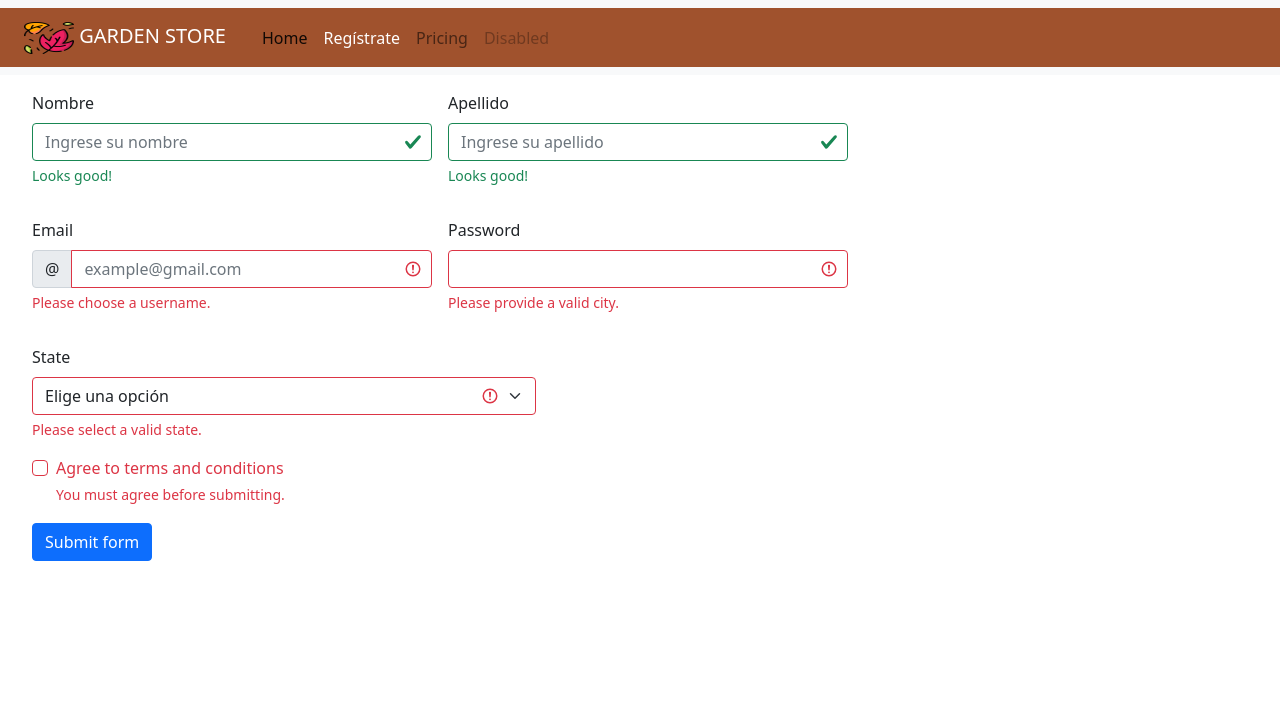
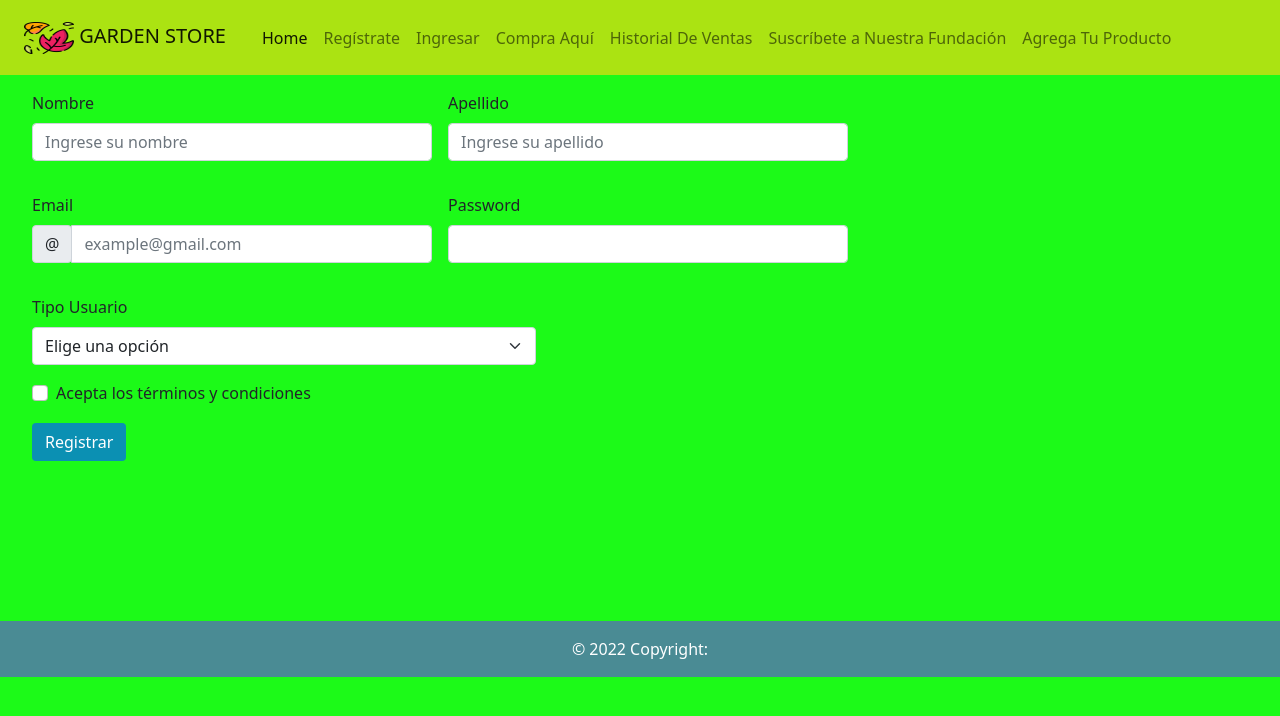
Before and after one commit to LuisSaavedra023/Tienda_Jardineria_Garden_Store, a Django app: page /registro/ in a window 1280 px wide. Shown: the top 716 px of the page. Run offline with Django 4.2, Linux system fonts and the light colour scheme.

Commit message:
Modificación navbar, Creación Footer

```diff
--- a/garden/core/static/core/css/style.css
+++ b/garden/core/static/core/css/style.css
@@ -1,9 +1,27 @@
+body{
+    background-color: #1CFA18;
+}
+p{
+   font-family: 'Franklin Gothic Medium', 'Arial Narrow', Arial, sans-serif;
+   font-weight: bold;
+   font-style: italic;
+   font-size: larger;
+}
+footer{
+    margin-top: 10rem;
+    background-color: #4A8B94;
+    color: white;
+}
+h3{
+    font-weight: 500;
+    font-style: oblique;
+}
 #color_nav{
-    background-color: sienna;
+    background-color: #ABE312;
 }
 
 #style_navbar{
-    color: white;
+    color: rgb(4,18,22);
     font-size: larger;
 
 }
@@ -13,3 +31,11 @@
 #font-size{
     font-size: x-large;
 }
+.button-register{
+    background-color: #0B90B3;
+    color: white;
+    transition: background-color .5s;
+}
+.button-register:hover{
+    background-color: #A9CBEB;
+}
--- /dev/null
+++ b/garden/core/templates/core/base.html
@@ -0,0 +1,90 @@
+<!doctype html>
+<html lang="es">
+  <head>
+    <!-- Required meta tags -->
+    <meta charset="utf-8">
+    <meta name="viewport" content="width=device-width, initial-scale=1">
+
+    <!-- Bootstrap CSS -->
+    <link href="https://cdn.jsdelivr.net/npm/bootstrap@5.1.3/dist/css/bootstrap.min.css" rel="stylesheet" integrity="sha384-1BmE4kWBq78iYhFldvKuhfTAU6auU8tT94WrHftjDbrCEXSU1oBoqyl2QvZ6jIW3" crossorigin="anonymous">
+    <!-- CSS -->
+    <!-- SE CARGA LA CARPETA STATIC PARA UTILIZAR LOS ARCHIVOS CONTENIDOS. -->
+    {% load static %}
+    <link rel="stylesheet" href="{% static 'core/css/style.css' %}">
+
+    <title>Hello, world!</title>
+  </head>
+  <body>
+    <!------------ NAVBAR ------------>
+    <body>
+
+
+    <nav class="navbar navbar-expand-lg navbar-light " id="color_nav">
+        <div class="container-fluid" id="color_nav">
+          <nav class="navbar navbar-light " id="color_nav">
+            <div class="container-fluid" id="color_nav">
+              <a class="navbar-brand " href="#" id="color_nav">
+                <!-- SE CARGAN LAS IMÁGENES DE LA CARPETA IMG CONTENIDA EN LA CARPETA STATIC -->
+                <img src="{% static 'core/img/hojas.png' %}" alt="" width="50" height="32"  class="d-inline-block align-text-top ">
+                GARDEN STORE
+              </a>
+            </div>
+          </nav>
+
+          <button class="navbar-toggler" type="button" data-bs-toggle="collapse" data-bs-target="#navbarNav" aria-controls="navbarNav" aria-expanded="false" aria-label="Toggle navigation">
+            <span class="navbar-toggler-icon"></span>
+          </button>
+          <div class="collapse navbar-collapse" id="navbarNav">
+            <ul class="navbar-nav text-center">
+              <li class="nav-item">
+                <a class="nav-link active" aria-current="page" href="{% url 'home' %}">Home</a>
+              </li>
+              <li class="nav-item">
+                <a class="nav-link" href="{% url 'registro' %}">Regístrate</a>
+              </li>
+              <li class="nav-item">
+                <a class="nav-link" href="#">Ingresar</a>
+              </li>
+              <li class="nav-item">
+                <a class="nav-link" href="#">Compra Aquí</a>
+              </li>
+              <li class="nav-item">
+                <a class="nav-link" href="#">Historial De Ventas</a>
+              </li>
+              <li class="nav-item">
+                <a class="nav-link" href="#">Suscríbete a Nuestra Fundación</a>
+              </li>
+              <!-- ADMINISTRADORES -->
+              <li class="nav-item">
+                <a class="nav-link" href="#">Agrega Tu Producto</a>
+              </li>
+
+            </ul>
+          </div>
+        </div>
+      </nav>
+    </body>
+      <!-- CREACIÓN DE BLOQUE QUE CARGARÁ LOS CONTENIDOS DE LOS TEMPLATES DISTINTOS A BASE -->
+    {% block dinamico %}
+
+    {% endblock %}
+      <!-- FOOTER -->
+    <footer class="text-center text-lg-start">
+        <div class="text-center p-3" >
+            © 2022 Copyright:
+
+        </div>
+    </footer>
+
+    <!-- Optional JavaScript; choose one of the two! -->
+
+    <!-- Option 1: Bootstrap Bundle with Popper -->
+    <script src="https://cdn.jsdelivr.net/npm/bootstrap@5.1.3/dist/js/bootstrap.bundle.min.js" integrity="sha384-ka7Sk0Gln4gmtz2MlQnikT1wXgYsOg+OMhuP+IlRH9sENBO0LRn5q+8nbTov4+1p" crossorigin="anonymous"></script>
+
+    <!-- Option 2: Separate Popper and Bootstrap JS -->
+    <!--
+    <script src="https://cdn.jsdelivr.net/npm/@popperjs/core@2.10.2/dist/umd/popper.min.js" integrity="sha384-7+zCNj/IqJ95wo16oMtfsKbZ9ccEh31eOz1HGyDuCQ6wgnyJNSYdrPa03rtR1zdB" crossorigin="anonymous"></script>
+    <script src="https://cdn.jsdelivr.net/npm/bootstrap@5.1.3/dist/js/bootstrap.min.js" integrity="sha384-QJHtvGhmr9XOIpI6YVutG+2QOK9T+ZnN4kzFN1RtK3zEFEIsxhlmWl5/YESvpZ13" crossorigin="anonymous"></script>
+    -->
+  </body>
+</html>
--- a/garden/core/templates/core/index.html
+++ /dev/null
@@ -1,70 +0,0 @@
-<!doctype html>
-<html lang="en">
-  <head>
-    <!-- Required meta tags -->
-    <meta charset="utf-8">
-    <meta name="viewport" content="width=device-width, initial-scale=1">
-
-    <!-- Bootstrap CSS -->
-    <link href="https://cdn.jsdelivr.net/npm/bootstrap@5.1.3/dist/css/bootstrap.min.css" rel="stylesheet" integrity="sha384-1BmE4kWBq78iYhFldvKuhfTAU6auU8tT94WrHftjDbrCEXSU1oBoqyl2QvZ6jIW3" crossorigin="anonymous">
-
-    <!-- CSS -->
-    <!-- SE CARGA LA CARPETA STATIC PARA UTILIZAR LOS ARCHIVOS CONTENIDOS. -->
-    {% load static %}
-    <link rel="stylesheet" href="{% static 'core/css/style.css' %}">
-
-    <title>Portada</title>
-  </head>
-  <body>
-    <!------------ NAVBAR ------------>
-    <nav class="navbar navbar-expand-lg navbar-light bg-light " id="color_nav">
-      <div class="container-fluid" id="color_nav">
-        <nav class="navbar navbar-light " id="color_nav">
-          <div class="container-fluid" id="color_nav">
-            <a class="navbar-brand text-white" href="#" id="color_nav">
-              <!-- SE CARGAN LAS IMÁGENES DE LA CARPETA IMG CONTENIDA EN LA CARPETA STATIC -->
-              <img src="{% static 'core/img/hojas.png' %}" alt="" width="50" height="32"  class="d-inline-block align-text-top ">
-              GARDEN STORE
-            </a>
-          </div>
-        </nav>
-
-        <button class="navbar-toggler" type="button" data-bs-toggle="collapse" data-bs-target="#navbarNav" aria-controls="navbarNav" aria-expanded="false" aria-label="Toggle navigation">
-          <span class="navbar-toggler-icon"></span>
-        </button>
-        <div class="collapse navbar-collapse" id="navbarNav">
-          <ul class="navbar-nav">
-            <li class="nav-item">
-              <a class="nav-link active" aria-current="page" href="{% url 'index' %}">Home</a>
-            </li>
-            <li class="nav-item">
-              <a class="nav-link text-white" href="{% url 'registro' %}">Regístrate</a>
-            </li>
-            <li class="nav-item">
-              <a class="nav-link" href="#">Pricing</a>
-            </li>
-            <li class="nav-item">
-              <a class="nav-link disabled">Disabled</a>
-            </li>
-          </ul>
-        </div>
-      </div>
-    </nav>
-
-    <!-- CREACIÓN DE BLOQUE QUE CARGARÁ LOS CONTENIDOS DE LOS TEMPLATES DISTINTOS A INDEX -->
-    {% block dinamico %}
-
-    {% endblock %}
-
-    <!-- Optional JavaScript; choose one of the two! -->
-
-    <!-- Option 1: Bootstrap Bundle with Popper -->
-    <script src="https://cdn.jsdelivr.net/npm/bootstrap@5.1.3/dist/js/bootstrap.bundle.min.js" integrity="sha384-ka7Sk0Gln4gmtz2MlQnikT1wXgYsOg+OMhuP+IlRH9sENBO0LRn5q+8nbTov4+1p" crossorigin="anonymous"></script>
-
-    <!-- Option 2: Separate Popper and Bootstrap JS -->
-    <!--
-    <script src="https://cdn.jsdelivr.net/npm/@popperjs/core@2.10.2/dist/umd/popper.min.js" integrity="sha384-7+zCNj/IqJ95wo16oMtfsKbZ9ccEh31eOz1HGyDuCQ6wgnyJNSYdrPa03rtR1zdB" crossorigin="anonymous"></script>
-    <script src="https://cdn.jsdelivr.net/npm/bootstrap@5.1.3/dist/js/bootstrap.min.js" integrity="sha384-QJHtvGhmr9XOIpI6YVutG+2QOK9T+ZnN4kzFN1RtK3zEFEIsxhlmWl5/YESvpZ13" crossorigin="anonymous"></script>
-    -->
-  </body>
-</html>
--- a/garden/core/templates/core/registro.html
+++ b/garden/core/templates/core/registro.html
@@ -1,22 +1,18 @@
 <!-- HEREDA DEL TEMPLATE INDEX UBICADO EN LA CARPETA CORE. -->
-{% extends 'core/index.html' %}
+{% extends 'core/base.html' %}
 <!-- SE LLAMA AL BLOQUE DINAMICO CREADO EN INDEX.HTML PARA CARGAR EL FORMULARIO, ESTE BLOQUE CONTIENE LA ESTRUCTURA QUE SE DEBE MANTENER DE LA PÁGINA PRINCIPAL -->
 {% block dinamico%}
   <form class="row g-3 ms-4">
   <div class="row g-3">
       <div class="col-md-4">
         <label for="validationServer01" class="form-label">Nombre</label>
-        <input type="text" class="form-control is-valid" id="validationServer01" placeholder="Ingrese su nombre" required>
-        <div class="valid-feedback">
-          Looks good!
-        </div>
+        <input type="text" class="form-control " id="validationServer01" placeholder="Ingrese su nombre" required>
+
       </div>
       <div class="col-md-4">
         <label for="validationServer02" class="form-label">Apellido</label>
-        <input type="text" class="form-control is-valid" id="validationServer02" placeholder="Ingrese su apellido" required>
-        <div class="valid-feedback">
-          Looks good!
-        </div>
+        <input type="text" class="form-control " id="validationServer02" placeholder="Ingrese su apellido" required>
+
       </div>
     </div>
     <div class="row g-3">
@@ -24,46 +20,38 @@
         <label for="validationServerUsername" class="form-label">Email</label>
         <div class="input-group has-validation">
           <span class="input-group-text" id="inputGroupPrepend3">@</span>
-          <input type="email" class="form-control is-invalid" id="validationServerUsername" aria-describedby="inputGroupPrepend3 validationServerUsernameFeedback" placeholder="example@gmail.com" required>
-          <div id="validationServerUsernameFeedback" class="invalid-feedback">
-            Please choose a username.
-          </div>
+          <input type="email" class="form-control " id="validationServerUsername" aria-describedby="inputGroupPrepend3 validationServerUsernameFeedback" placeholder="example@gmail.com" required>
+
         </div>
       </div>
       <div class="col-md-4">
         <label for="validationServer03" class="form-label">Password</label>
-        <input type="password" class="form-control is-invalid" id="validationServer03" aria-describedby="validationServer03Feedback" required>
-        <div id="validationServer03Feedback" class="invalid-feedback">
-          Please provide a valid city.
-        </div>
+        <input type="password" class="form-control " id="validationServer03" aria-describedby="validationServer03Feedback" required>
+
       </div>
     </div>
     <div class="row g-3">
       <div class="col-md-5">
-        <label for="validationServer04" class="form-label">State</label>
-        <select class="form-select is-invalid" id="validationServer04" aria-describedby="validationServer04Feedback" required>
+        <label for="validationServer04" class="form-label">Tipo Usuario</label>
+        <select class="form-select " id="validationServer04" aria-describedby="validationServer04Feedback" required>
           <option selected disabled value="">Elige una opción</option>
           <option>Cliente</option>
           <option>Vendedor</option>
         </select>
-        <div id="validationServer04Feedback" class="invalid-feedback">
-          Please select a valid state.
-        </div>
+
       </div>
     </div>
     <div class="col-12">
       <div class="form-check">
-        <input class="form-check-input is-invalid" type="checkbox" value="" id="invalidCheck3" aria-describedby="invalidCheck3Feedback" required>
+        <input class="form-check-input " type="checkbox" value="" id="invalidCheck3" aria-describedby="invalidCheck3Feedback" required>
         <label class="form-check-label" for="invalidCheck3">
-          Agree to terms and conditions
+          Acepta los términos y condiciones
         </label>
-        <div id="invalidCheck3Feedback" class="invalid-feedback">
-          You must agree before submitting.
-        </div>
+
       </div>
     </div>
     <div class="col-12">
-      <button class="btn btn-primary" type="submit">Submit form</button>
+      <button class="btn button-register" type="submit" id="button-register">Registrar</button>
     </div>
   </form>
 <!-- TÉRMINO DEL BLOQUE DINAMICO   -->
--- a/garden/core/urls.py
+++ b/garden/core/urls.py
@@ -1,9 +1,10 @@
 """IMPORTACIÓN DE PATH Y DE LAS FUNCIONES CREADAS EN VIEWS INICIALMENTE SE COPIA LA INFORMACIÓN DEL URLS UBICADO EN EL PROYECTO."""
 from django.urls import path
-from .views import index,registro
+from .views import home,registro
 """MODIFICACIÓNDE PATH, NO SE LE ASIGNA UN NOMBRE DE RUTA APRA INGRESAR EN EL NAVEGADOR, EL PATH VAB A BUSCAR A LA FUNCIÓN HOME DE VIEWS.PY, Y EL RENDER EJECUTA LA RUTA, SE LE OTORGA UN ALIAS A LA URL."""
 urlpatterns = [
-    path('', index, name="index"),
+    path('', home, name="home"),
     path('registro/', registro, name="registro"),
 
+
 ]
--- a/garden/core/views.py
+++ b/garden/core/views.py
@@ -2,9 +2,9 @@ from django.shortcuts import render
 
 # Create your views here.
 """CREACIÓN DE CONTROLADORES QUE MOSTRARÁN LOS TEMPLATES EN EL NAVEGADOR, RENDER IRÁ EN LA BUSQUEDA DE LA RUTA DEL TEMPLATE."""
-def index(request):
+def home(request):
 
-    return render(request, 'core/index.html')
+    return render(request, 'core/home.html')
 
 def registro(request):
 
```
Also changed, not shown: garden/core/templates/core/home.html (added, +35 -0 lines), garden/core/static/core/img/arbusto1.png (added), garden/core/static/core/img/planta1.png (added), garden/core/static/core/img/semilla1.png (added).
